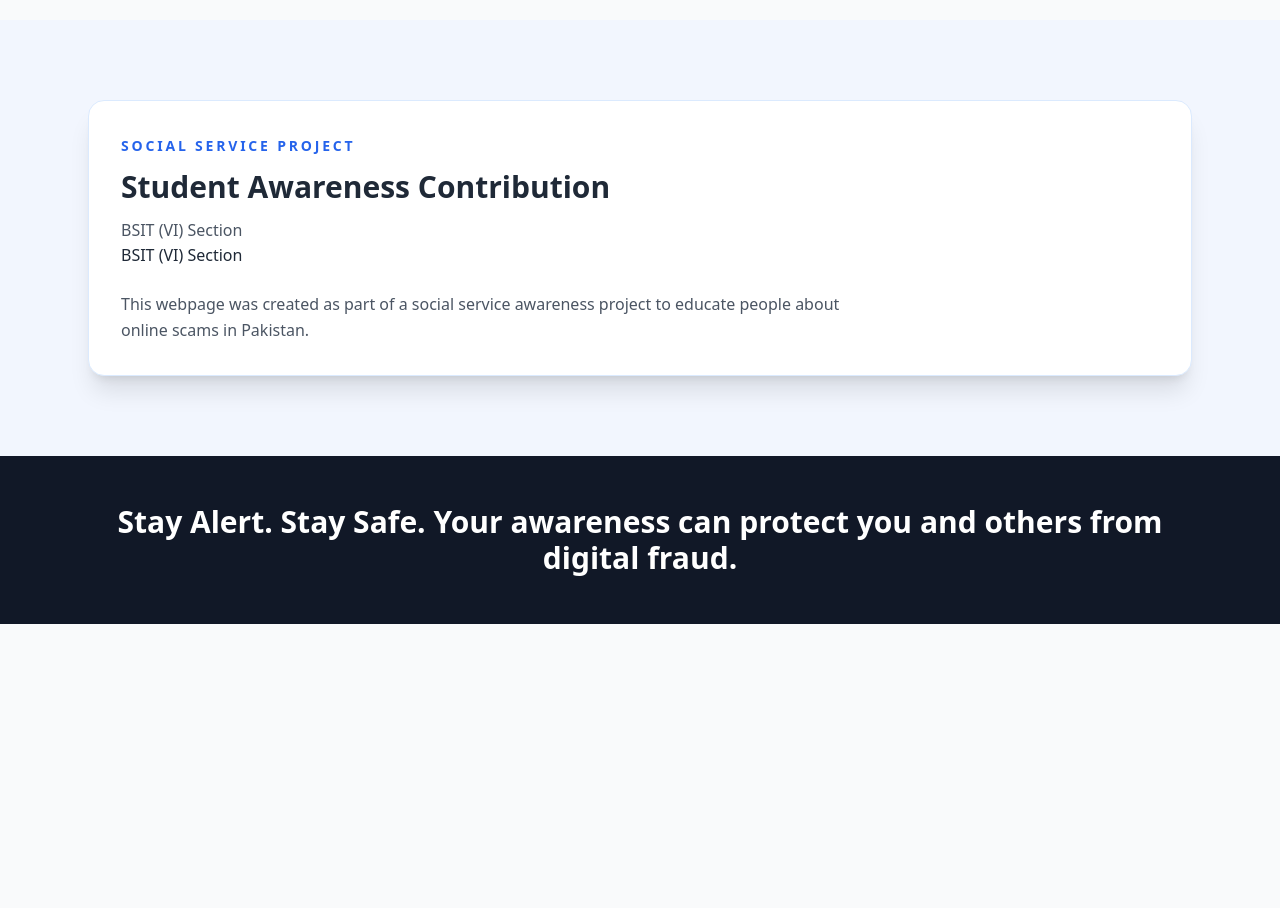
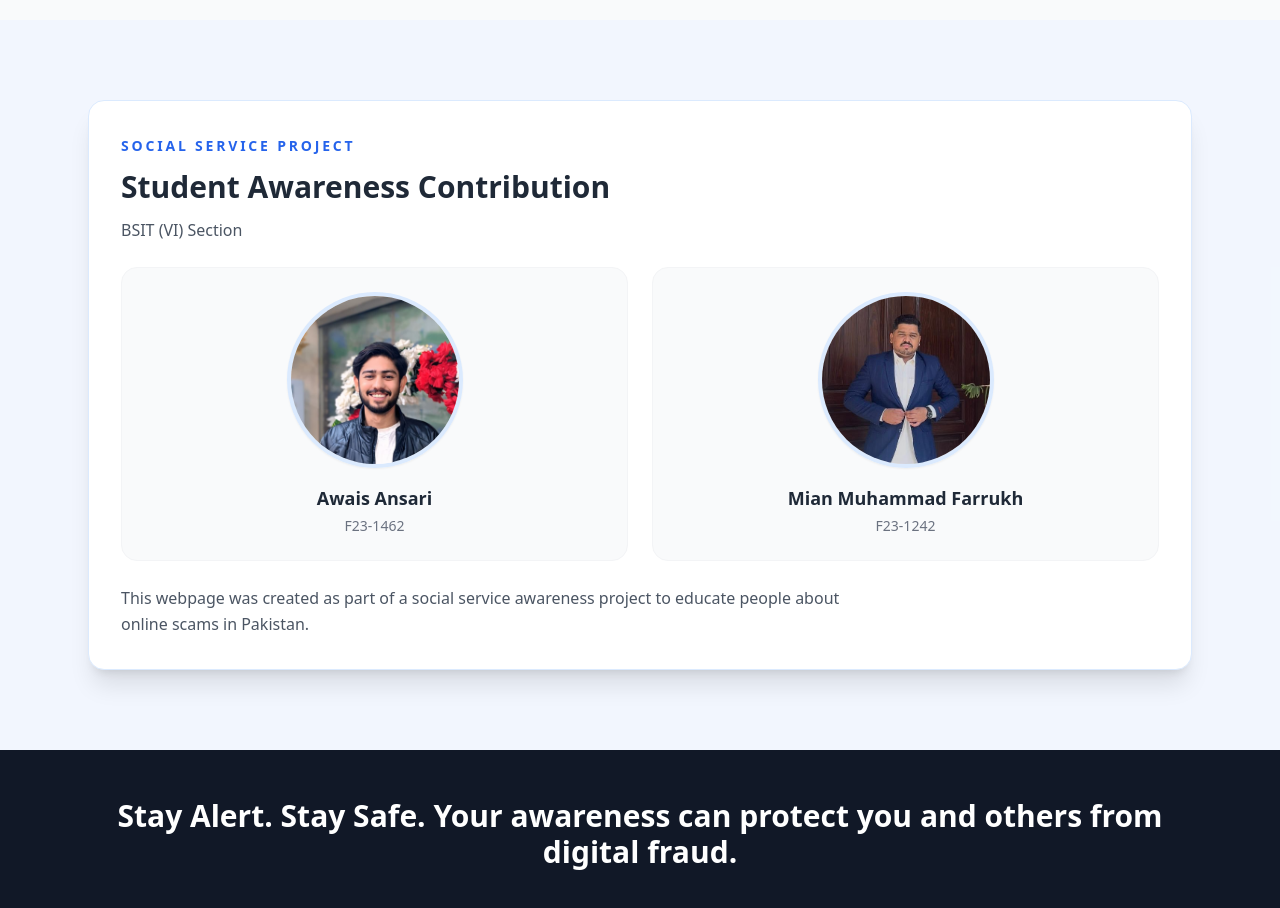
Before and after one commit to awais579/scam-awareness, a plain HTML site: page index.html in a window 1280 px wide. Shown: the part 4560-5468 px from the top of the page. Before the commit the page ends 5184 px from the top, so only its background shows below. Drawn offline with nearby package versions, Linux system fonts and the light colour scheme; a web font is replaced by a local one.

Commit message:
Update index.html
images updated

```diff
--- a/index.html
+++ b/index.html
@@ -368,7 +368,26 @@
               <p class="mt-3 text-base leading-relaxed text-gray-600">
                 BSIT (VI) Section
               </p>
-              BSIT (VI) Section
+              <div class="mt-6 grid gap-6 md:grid-cols-2">
+                <div class="rounded-2xl border border-gray-100 bg-gray-50 p-6 text-center">
+                  <img
+                    src="images/Awais.jpg"
+                    alt="Awais Ansari"
+                    class="mx-auto h-44 w-44 rounded-full border-4 border-blue-100 object-cover shadow-sm"
+                  >
+                  <p class="mt-4 text-lg font-semibold text-gray-800">Awais Ansari</p>
+                  <p class="mt-1 text-sm font-medium text-gray-500">F23-1462</p>
+                </div>
+                <div class="rounded-2xl border border-gray-100 bg-gray-50 p-6 text-center">
+                  <img
+                    src="images/Farrukh.jpg"
+                    alt="Mian Muhammad Farrukh"
+                    class="mx-auto h-44 w-44 rounded-full border-4 border-blue-100 object-cover shadow-sm"
+                  >
+                  <p class="mt-4 text-lg font-semibold text-gray-800">Mian Muhammad Farrukh</p>
+                  <p class="mt-1 text-sm font-medium text-gray-500">F23-1242</p>
+                </div>
+              </div>
               <p class="mt-6 max-w-3xl text-base leading-relaxed text-gray-600">
                 This webpage was created as part of a social service awareness project to educate people about online scams in Pakistan.
               </p>
```
